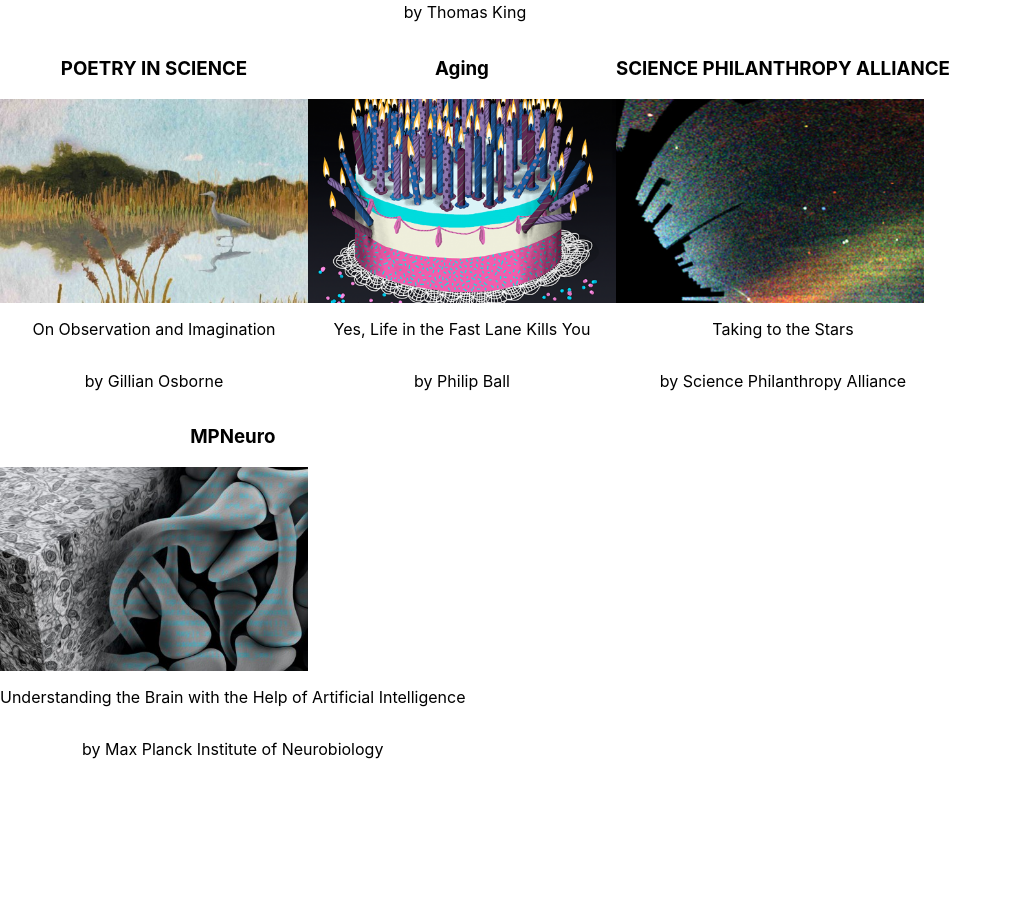
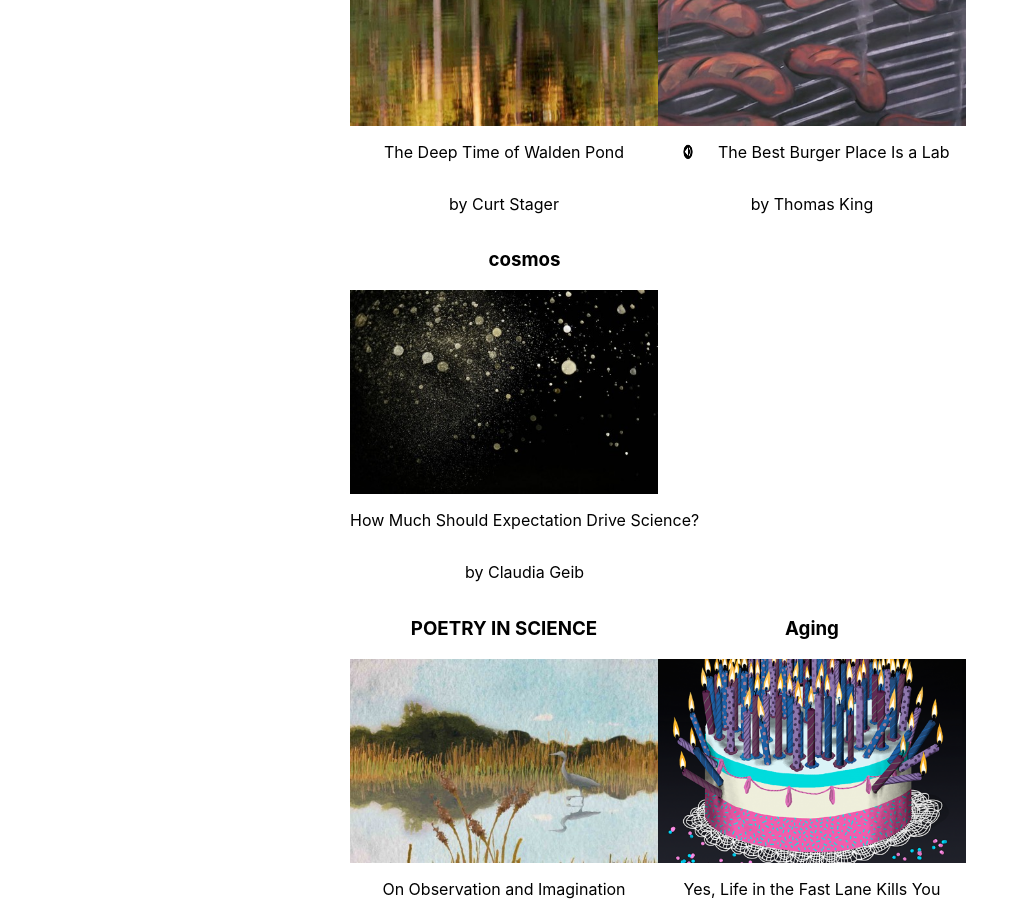
Before and after one commit to O-Sanni/nautilus_mockup, a React (Create React App) app: page / in a window 1280 px wide. Shown: the part 1020-1943 px from the top of the page, without its empty margins (0-1029 px from the left). Before the commit the page ends 1795 px from the top, so only its background shows below. Built offline with nearby package versions, Linux system fonts and the light colour scheme.

Commit message:
add Header

```diff
--- a/src/components/ChannelComponent.js
+++ b/src/components/ChannelComponent.js
@@ -9,6 +9,7 @@ render()
         <div id="channelMainDiv">
         <h1>Channels</h1>
         <h4>TUNE IN TO NAUTILUS' DEEP DIVE PORTALS</h4>
+        <div id="channels">
             <div className="channelsRows">
                 <div className="separateChDiv">
                     <h3>BIOLOGY+BEYOND</h3>
@@ -39,8 +40,10 @@ render()
                 <div className="separateChDiv">
                     <h3>THINK LIKE A SCIENTIST</h3>
                     <img className="channelImg" src ={require("../assets/tlas.jpeg")} alt="think like a scientist" />
-                <img src ={require("../assets/Audio_sprite.png")} alt="play" />
+                    <div id="play">
+                        <img id="audioChan" src ={require("../assets/Audio_sprite.png")} alt="play" />
                         <p>The Best Burger Place Is a Lab</p>
+                    </div>
                     <p>by Thomas King</p>
                 </div>
                 <div className="separateChDiv">
@@ -79,6 +82,7 @@ render()
                 </div>
             </div>
         </div>
+    </div>
 
     )
 }
--- a/src/components/components.css
+++ b/src/components/components.css
@@ -2,6 +2,11 @@
   display: flex;
   flex-direction: column;
   flex-wrap: wrap;
+}
+#channels{
+    display: flex;
+    flex-direction: column;
+    margin-left:350px;
 }
 .channelsRows{
 display: flex;
@@ -17,3 +22,11 @@ flex-wrap: wrap;
     flex-direction: column;
     flex-wrap: wrap;
 }
+#play{
+    display:flex;
+    flex-direction: row;
+}
+#audioChan{
+    width: 60px;
+    height: auto;
+}
```
Lines whose indentation alone changed are shown as unchanged.
